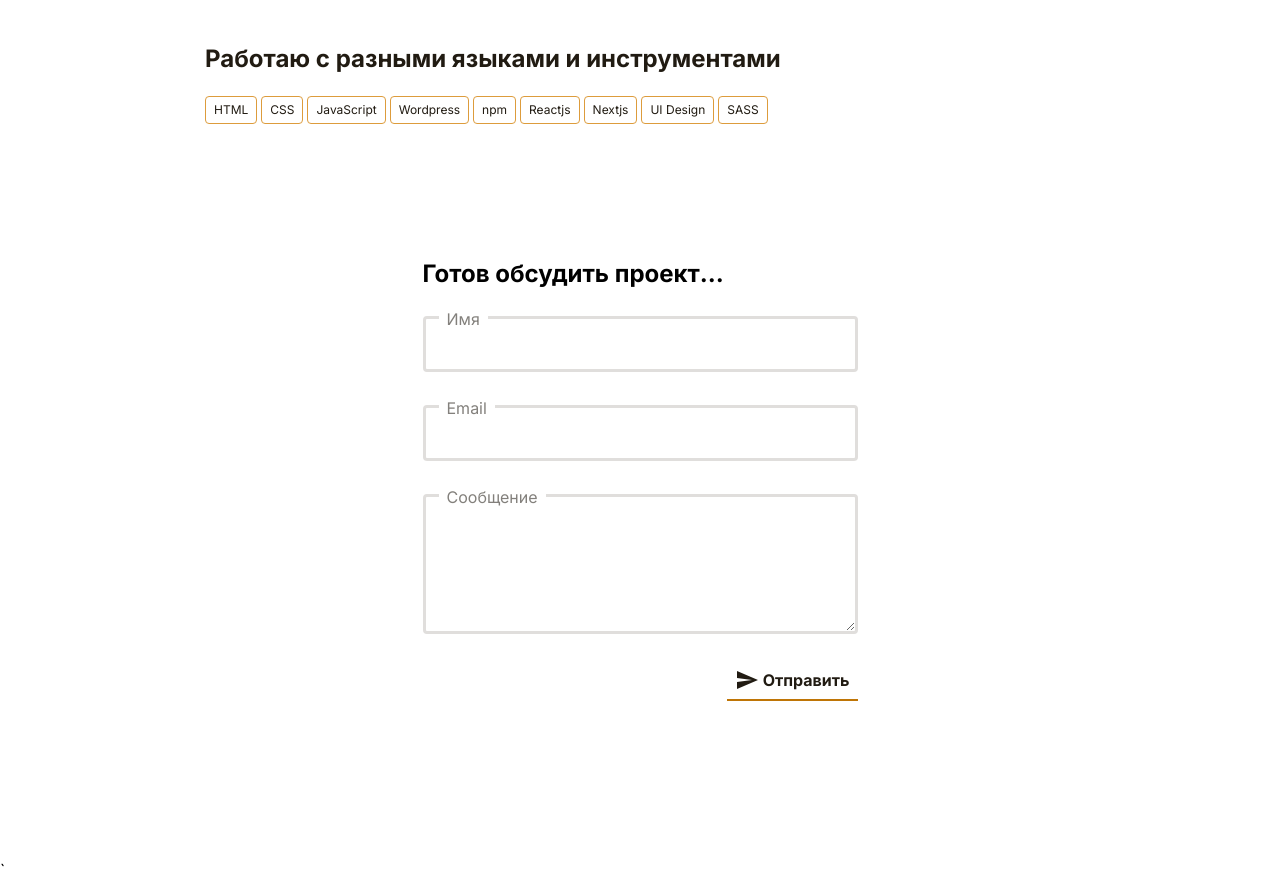
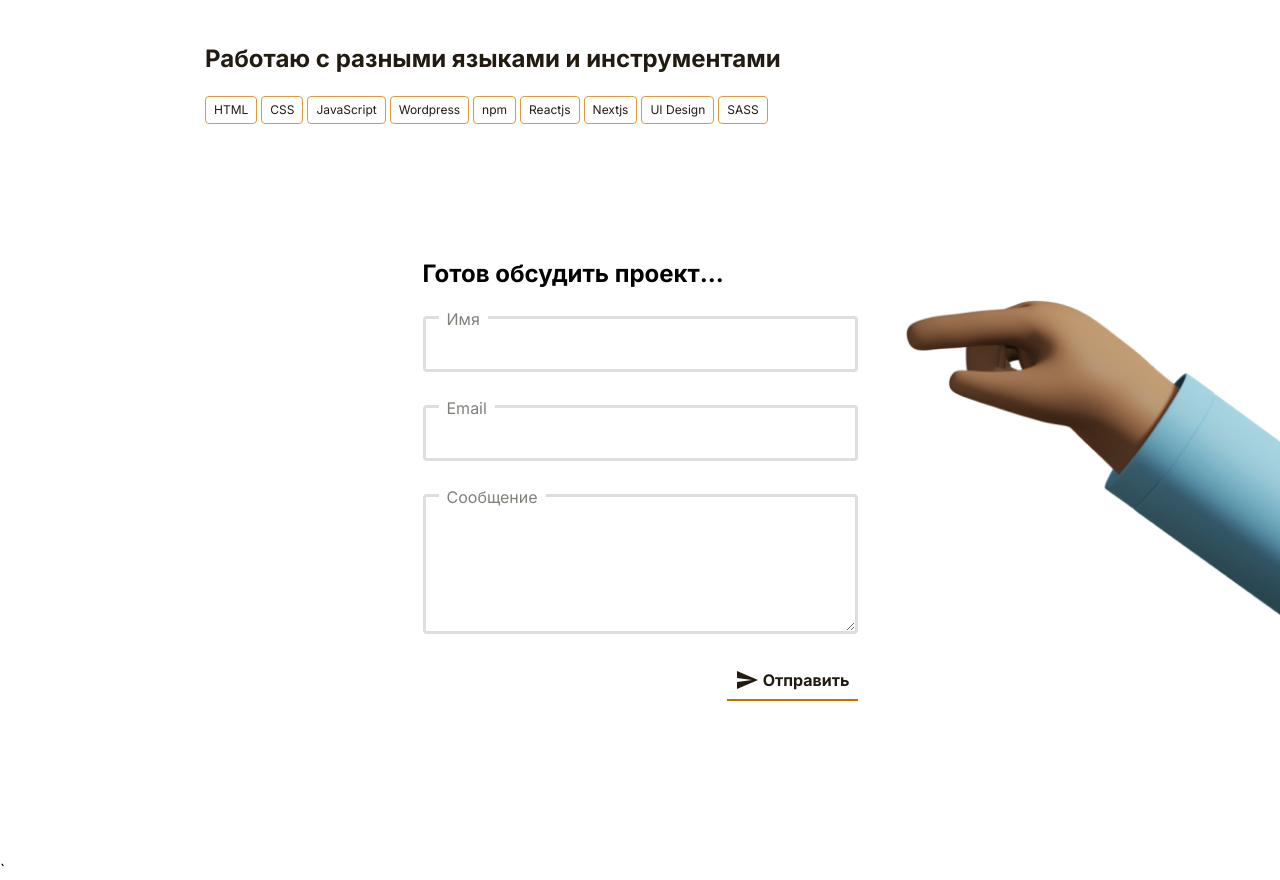
Before and after one commit to Elisei-Trifan/my-portfolio, a plain HTML site: page index.html in a window 1280 px wide. Shown: the part 1573-2453 px from the top of the page. Drawn offline with Linux system fonts and the light colour scheme.

Commit message:
add hand

```diff
--- a/css/style.css
+++ b/css/style.css
@@ -258,7 +258,15 @@ body {
 }
 
 .feedback {
+  position: relative;
   padding: 80px 0 160px;
+}
+
+.hand {
+  position: absolute;
+  top: 20%;
+  right: 0;
+  width: 30%;
 }
 
 .input-group {
--- a/index.html
+++ b/index.html
@@ -208,7 +208,9 @@
       </ul>
     </section>
     <!-- /.skills -->
-    <section class="feedback form-container">
+    <section class="feedback">
+      <img src="./img/hand.png" alt="hand" class="hand" />
+      <div class="form-container">
         <h2 class="feed-title">Готов обсудить проект...</h2>
         <form action="#" class="form">
           <div class="input-group">
@@ -235,6 +237,7 @@
             </button>
           </div>
         </form>
+      </div>
     </section>
     <!-- /.feedback -->
   </body>
```
Also changed, not shown: img/hand.png (added). Lines whose indentation alone changed are shown as unchanged.
